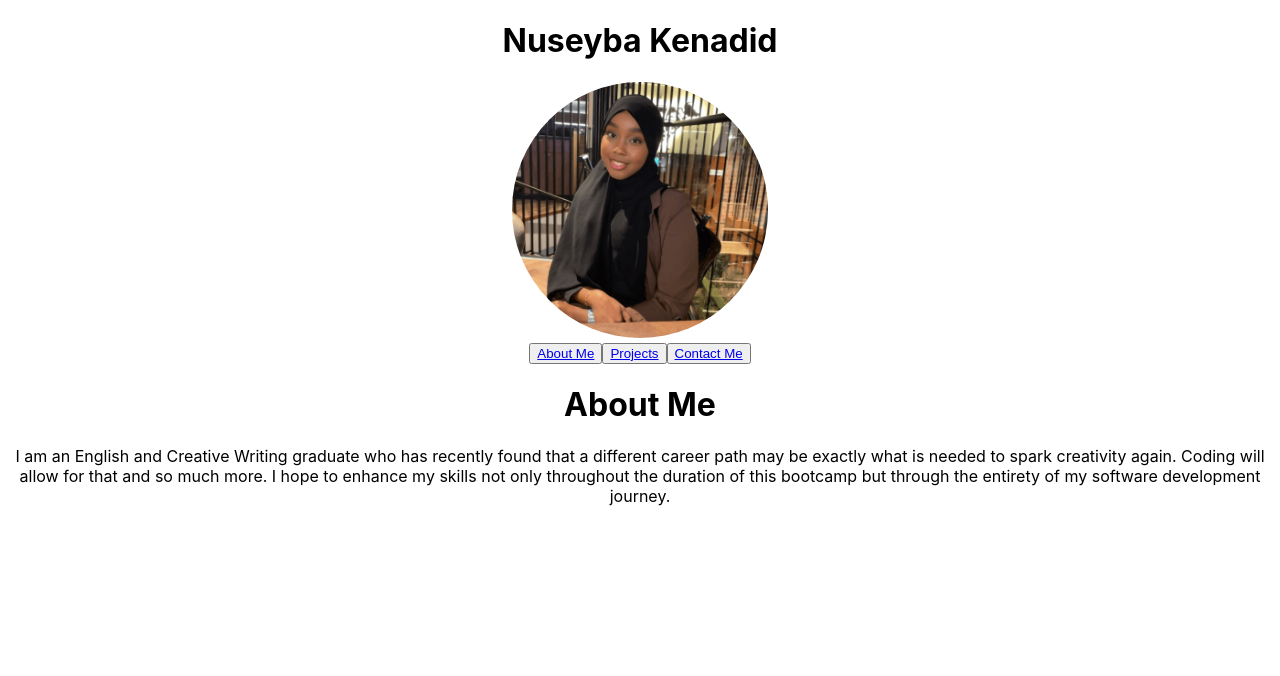
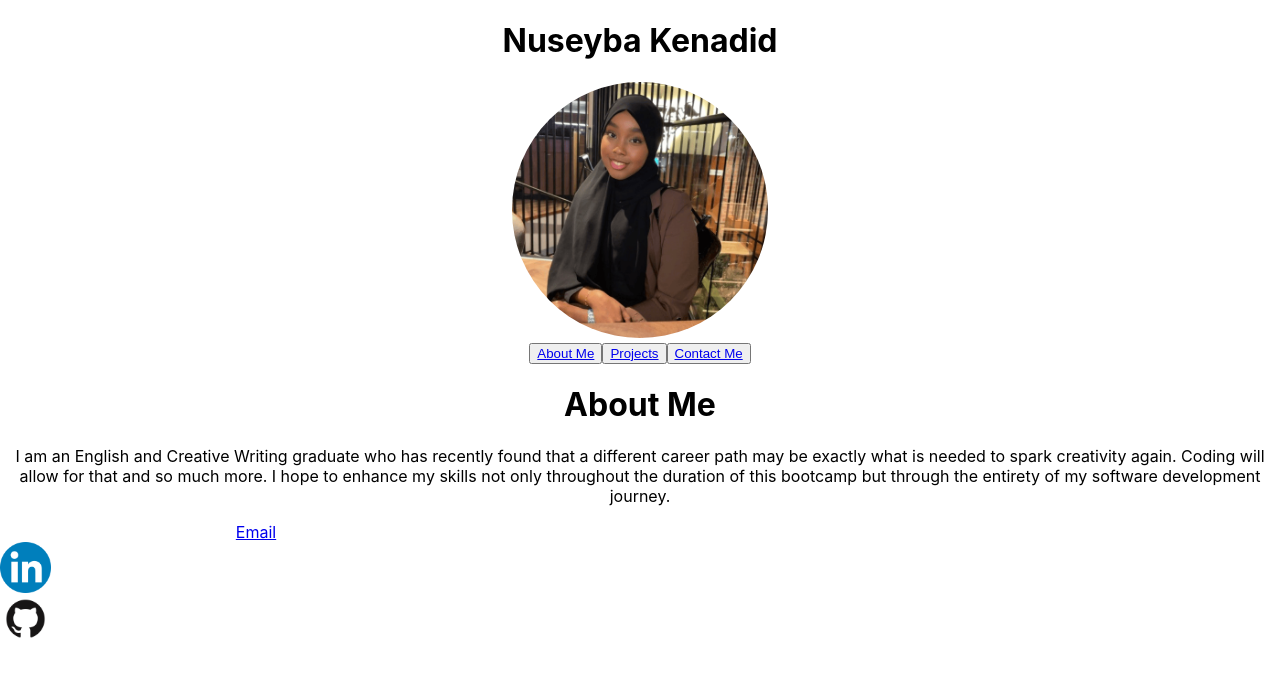
Before and after one commit to NazKena/Nuseyba-React-Portfolio, a React (Create React App) app in the folder nuseyba-react-portfolio/: page /about in a window 1280 px wide. Shown: the top 676 px of the page. Built offline with nearby package versions, Linux system fonts and the light colour scheme.

Commit message:
added footer so it renders on all pages

```diff
--- a/nuseyba-react-portfolio/src/components/about.js
+++ b/nuseyba-react-portfolio/src/components/about.js
@@ -1,5 +1,6 @@
 import React from "react";
 import Navbar from "../App"
+import Footer from "./footer";
 
 function About() {
   return (
@@ -13,6 +14,7 @@ function About() {
         enhance my skills not only throughout the duration of this bootcamp but
         through the entirety of my software development journey.
       </p>
+      <Footer/>
     </div>
   );
 }
--- a/nuseyba-react-portfolio/src/components/footer.js
+++ b/nuseyba-react-portfolio/src/components/footer.js
@@ -10,12 +10,10 @@ const styles = {
 
 };
 
-function Footer() {
+const Footer = () => {
   return (
+    <div>
     <footer style={{ width: "40%", height: "40%",left: "0", bottom: "0",}}>
-        <div class="phone">
-          <a href="tel:074ººººººººººº">Phone Number</a>
-        </div>
         <div class="email">
           <a href=":mailto:n.kenadiid@gmail.com">Email</a>
           <div class="logo">
@@ -30,6 +28,7 @@ function Footer() {
           </div>
         </div>
     </footer>
+    </div>
   );
 }
 
--- a/nuseyba-react-portfolio/src/components/project.js
+++ b/nuseyba-react-portfolio/src/components/project.js
@@ -4,6 +4,7 @@ import PassGenImg from "../img/127.0.0.1_5500_Develop_index.html.jpeg";
 import ProfileGenImg from "../img/Screenshot 2023-03-01 at 13.32.34.png";
 import VimGalleryImg from "../img/Screenshot 2023-03-11 at 16.47.01.png";
 import Navbar from "../App"
+import Footer from "./footer";
 
 
 const styles = {
@@ -67,6 +68,7 @@ function Projects() {
           ></img>
           </a>
         </li>
+        <Footer/>
       </div>
     </div>
    </div>
```
